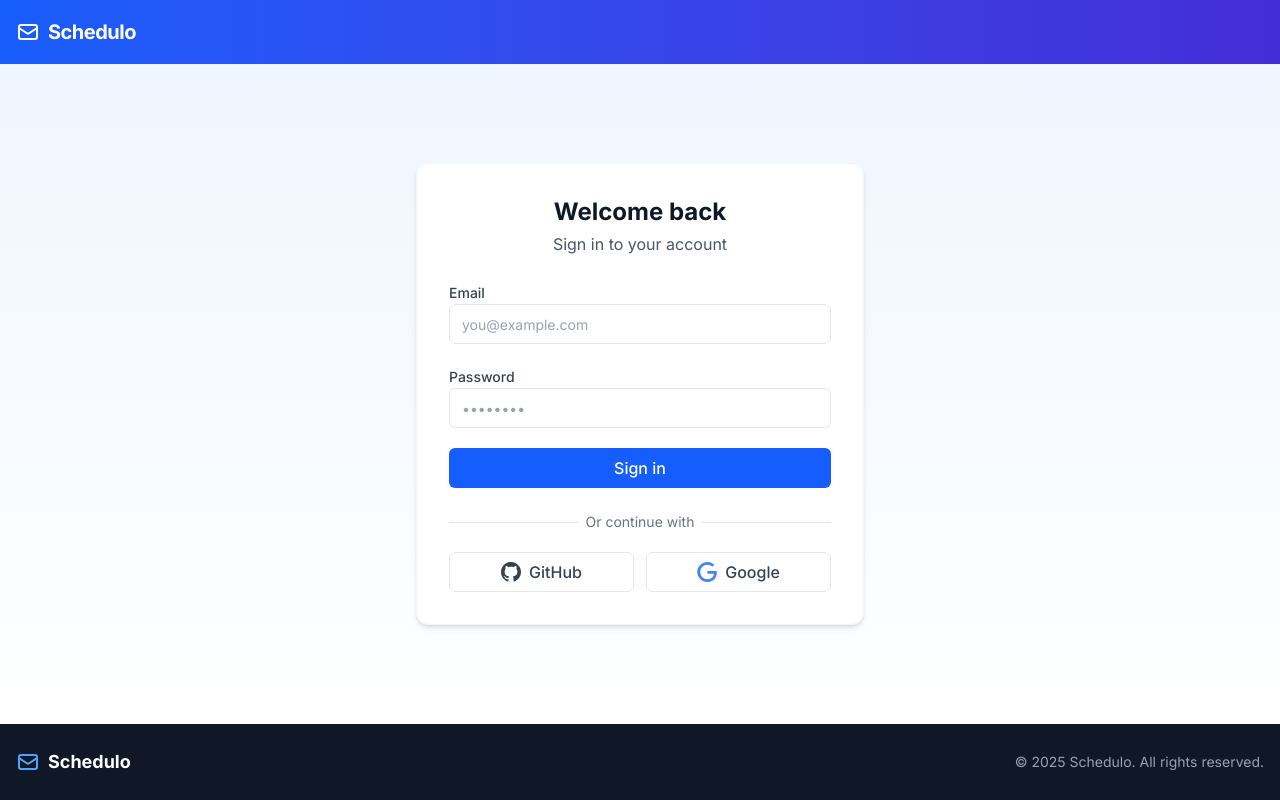
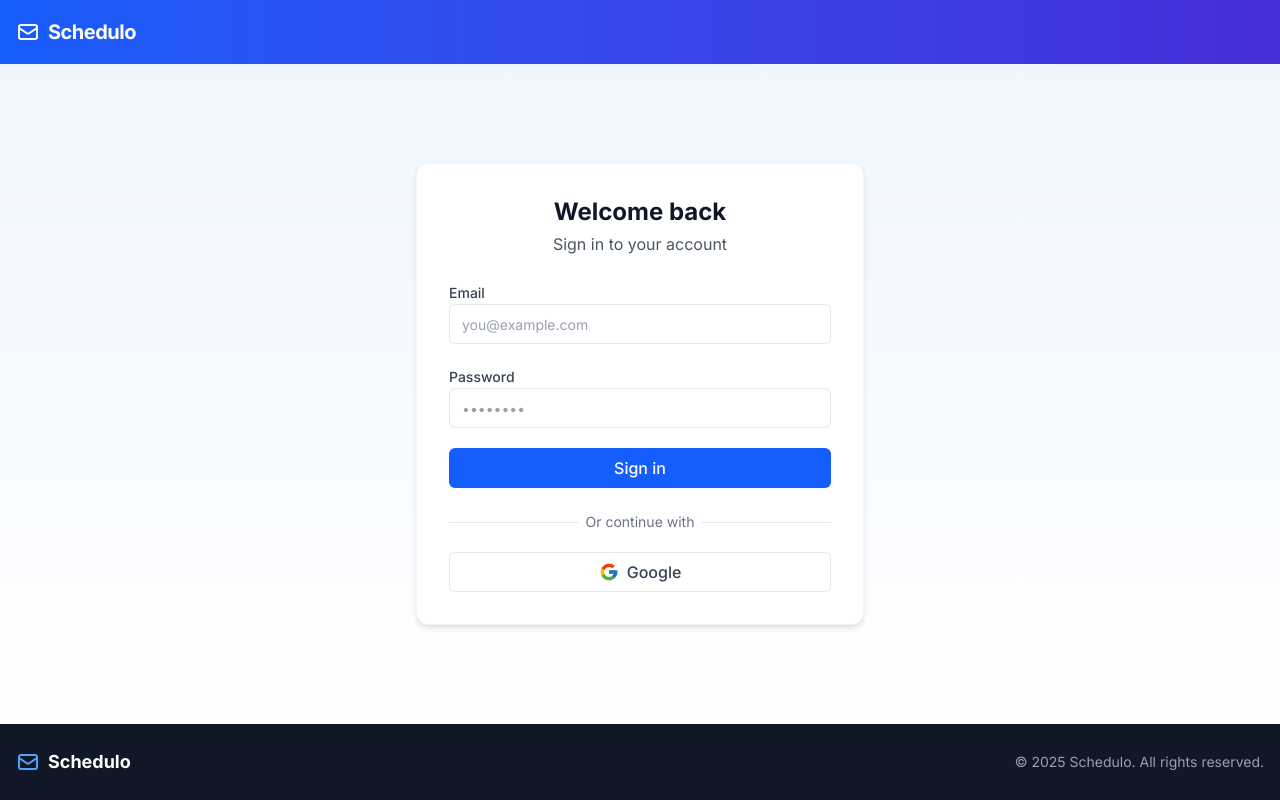
Before and after one commit to marvlock/Schedulo, a Next.js app: page /login in a window 1280 px wide. Built offline with nearby package versions, Linux system fonts and the light colour scheme.

Commit message:
fix: removed github logo

```diff
--- a/src/app/login/page.tsx
+++ b/src/app/login/page.tsx
@@ -49,7 +49,7 @@
     }
   };
 
-  const handleSocialLogin = async (provider: "google" | "github") => {
+  const handleSocialLogin = async (provider: "google") => {
     setIsLoading(true);
     try {
       await signIn(provider, { callbackUrl: "/dashboard" });
@@ -134,28 +134,19 @@
               </div>
             </div>
 
-            <div className="mt-5 grid grid-cols-2 gap-3">
+            <div className="mt-5 flex justify-center">
               <Button
                 type="button"
                 variant="outline"
-                className="border-gray-200 hover:bg-gray-50 text-gray-700 flex items-center justify-center"
-                onClick={() => handleSocialLogin("github")}
-                disabled={isLoading}
-              >
-                <svg viewBox="0 0 24 24" className="h-5 w-5 mr-2" xmlns="http://www.w3.org/2000/svg">
-                  <path d="M12 0c-6.626 0-12 5.373-12 12 0 5.302 3.438 9.8 8.207 11.387.599.111.793-.261.793-.577v-2.234c-3.338.726-4.033-1.416-4.033-1.416-.546-1.387-1.333-1.756-1.333-1.756-1.089-.745.083-.729.083-.729 1.205.084 1.839 1.237 1.839 1.237 1.07 1.834 2.807 1.304 3.492.997.107-.775.418-1.305.762-1.604-2.665-.305-5.467-1.334-5.467-5.931 0-1.311.469-2.381 1.236-3.221-.124-.303-.535-1.524.117-3.176 0 0 1.008-.322 3.301 1.23.957-.266 1.983-.399 3.003-.404 1.02.005 2.047.138 3.006.404 2.291-1.552 3.297-1.23 3.297-1.23.653 1.653.242 2.874.118 3.176.77.84 1.235 1.911 1.235 3.221 0 4.609-2.807 5.624-5.479 5.921.43.372.823 1.102.823 2.222v3.293c0 .319.192.694.801.576 4.765-1.589 8.199-6.086 8.199-11.386 0-6.627-5.373-12-12-12z" fill="currentColor"/>
-                </svg>
-                GitHub
-              </Button>
-              <Button
-                type="button"
-                variant="outline"
-                className="border-gray-200 hover:bg-gray-50 text-gray-700 flex items-center justify-center"
+                className="border-gray-200 hover:bg-gray-50 text-gray-700 flex items-center justify-center w-full"
                 onClick={() => handleSocialLogin("google")}
                 disabled={isLoading}
               >
-                <svg viewBox="0 0 24 24" className="h-5 w-5 mr-2" xmlns="http://www.w3.org/2000/svg">
-                  <path d="M12.48 10.92v3.28h7.84c-.24 1.84-.853 3.187-1.787 4.133-1.147 1.147-2.933 2.4-6.053 2.4-4.827 0-8.6-3.893-8.6-8.72s3.773-8.72 8.6-8.72c2.6 0 4.507 1.027 5.907 2.347l2.307-2.307C18.747 1.44 16.133 0 12.48 0 5.867 0 .307 5.387.307 12s5.56 12 12.173 12c3.573 0 6.267-1.173 8.373-3.36 2.16-2.16 2.84-5.213 2.84-7.667 0-.76-.053-1.467-.173-2.053H12.48z" fill="#4285F4"/>
+                <svg xmlns="http://www.w3.org/2000/svg" viewBox="0 0 48 48" className="h-5 w-5 mr-2">
+                  <path fill="#FFC107" d="M43.611,20.083H42V20H24v8h11.303c-1.649,4.657-6.08,8-11.303,8c-6.627,0-12-5.373-12-12c0-6.627,5.373-12,12-12c3.059,0,5.842,1.154,7.961,3.039l5.657-5.657C34.046,6.053,29.268,4,24,4C12.955,4,4,12.955,4,24c0,11.045,8.955,20,20,20c11.045,0,20-8.955,20-20C44,22.659,43.862,21.35,43.611,20.083z" />
+                  <path fill="#FF3D00" d="M6.306,14.691l6.571,4.819C14.655,15.108,18.961,12,24,12c3.059,0,5.842,1.154,7.961,3.039l5.657-5.657C34.046,6.053,29.268,4,24,4C16.318,4,9.656,8.337,6.306,14.691z" />
+                  <path fill="#4CAF50" d="M24,44c5.166,0,9.86-1.977,13.409-5.192l-6.19-5.238C29.211,35.091,26.715,36,24,36c-5.202,0-9.619-3.317-11.283-7.946l-6.522,5.025C9.505,39.556,16.227,44,24,44z" />
+                  <path fill="#1976D2" d="M43.611,20.083H42V20H24v8h11.303c-0.792,2.237-2.231,4.166-4.087,5.571c0.001-0.001,0.002-0.001,0.003-0.002l6.19,5.238C36.971,39.205,44,34,44,24C44,22.659,43.862,21.35,43.611,20.083z" />
                 </svg>
                 Google
               </Button>
```
